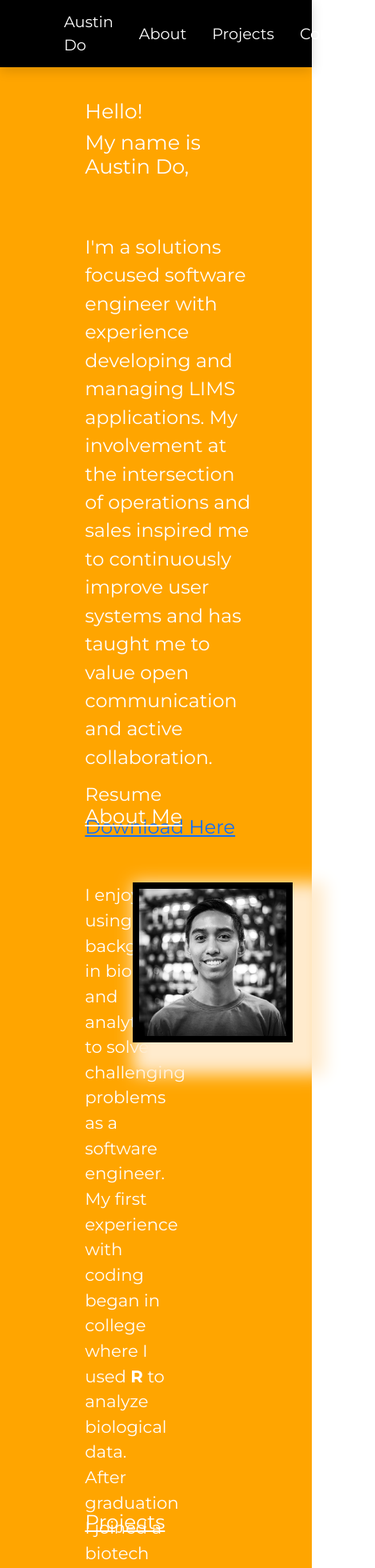
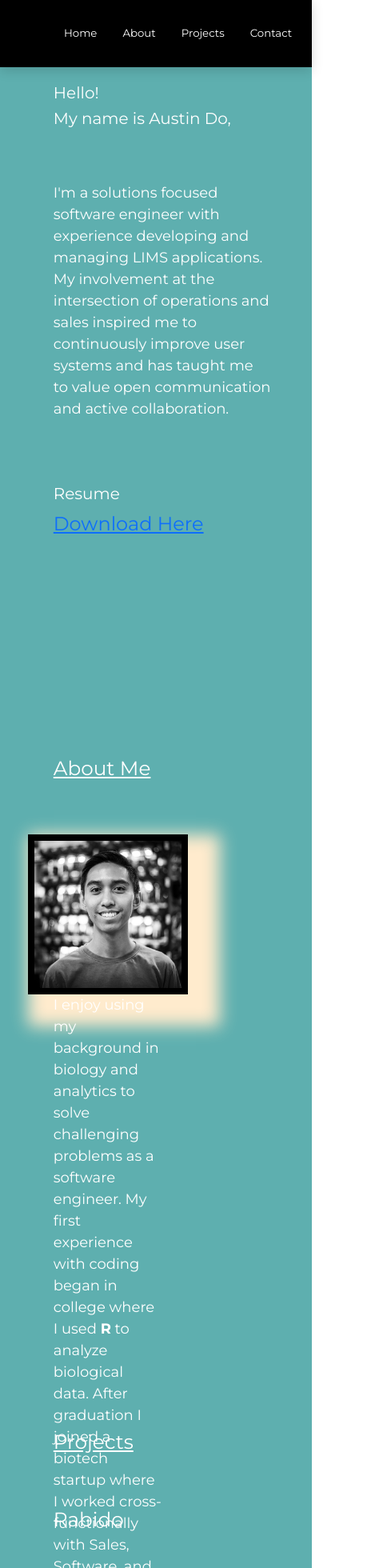
Before and after one commit to austinndo/portfolio, a React (Create React App) app: page / in a window 390 px wide. Shown: the top 1960 px of the page at 80% size, 469 px wide, since content can reach past the window. Built offline with nearby package versions, Linux system fonts and the light colour scheme.

Commit message:
Finished mobile styling of intro section

```diff
--- a/src/App.css
+++ b/src/App.css
@@ -334,7 +334,7 @@ ul {
   a {
     justify-content: space-between;
     text-decoration: none;
-    color: purple
+    color: white
   }
 
   a:hover {
@@ -350,19 +350,19 @@ ul {
 
   .Portfolio {
     margin: 0 auto;
-    background-color: orange;
+    background-color: rgba(0, 128, 128, 0.632);
     font-family: 'Montserrat', sans-serif;
   }
 
-  .AboutSection, .ContactSection, .IntroSection {
-    height: 95vh
+.ContactSection, .IntroSection {
+    height: 95vh;
   }
 
   .SectionContent {
     margin: 0 auto;
-    margin-left: 17vw;
+    margin-left: 12vw;
     margin-right: 8vw;
-    padding: 40px;
+    padding: 20px;
     color: white;
     font-size:x-large;
   }
@@ -385,7 +385,7 @@ ul {
     padding: 0rem 3rem;
     margin: 0 auto;
     display: flex;
-    justify-content: space-between;
+    justify-content: space-evenly;
     align-items: center;
     height: 100%;
     color: white
@@ -396,7 +396,7 @@ ul {
     margin-left: 2rem;
     color: white;
     text-decoration: none;
-    font-size: larger;
+    font-size: smaller;
   }
 
   .NavbarItem:hover {
@@ -408,17 +408,23 @@ ul {
 
   .IntroParagraph {
     margin-top: 8vh;
-    font-size: 2.8vh;
+    font-size: 18px;
   }
 
   .IntroSection h2 {
-    font-size: 3vh;
+    font-size: 20px;
+  }
+
+  .IntroResume {
+    display: flex;
+    flex-direction: column;
+    margin-top: 80px;
   }
 
   /********************  About Section *********************/
 
   .AboutSection p {
-    font-size: 2.5vh;
+    font-size: 18px;
   }
 
   .AboutSection h2 {
@@ -431,9 +437,8 @@ ul {
 
   .AboutSplitOne {
     display: flex;
-    flex-direction: row;
-    justify-content: space-between;
-    margin-top: 8vh;
+    flex-direction: column-reverse;
+
   }
 
   .AboutImageContainer {
@@ -451,7 +456,6 @@ ul {
     border-width: 1vh;
     box-shadow: 20px 20px 20px 20px blanchedalmond;
   }
-
 
   .AboutParagraphOne {
     width: 50%;
--- a/src/components/IntroSection.js
+++ b/src/components/IntroSection.js
@@ -16,10 +16,12 @@ const IntroSection = ({ id }) => {
           </p>
         </div>
 
-        <h3>Resume</h3>
-        <a href={resume} download>
-          Download Here
-        </a>
+        <div className="IntroResume">
+          <h2>Resume</h2>
+          <a href={resume} download>
+            Download Here
+          </a>
+        </div>
       </div>
     </div>
   )
--- a/src/components/Navbar.js
+++ b/src/components/Navbar.js
@@ -13,7 +13,7 @@ const Navbar = () => {
           offset={-70}
           duration={280}
         >
-          Austin Do
+          Home
         </Link>
         <Link
           className="NavbarItem"
```
